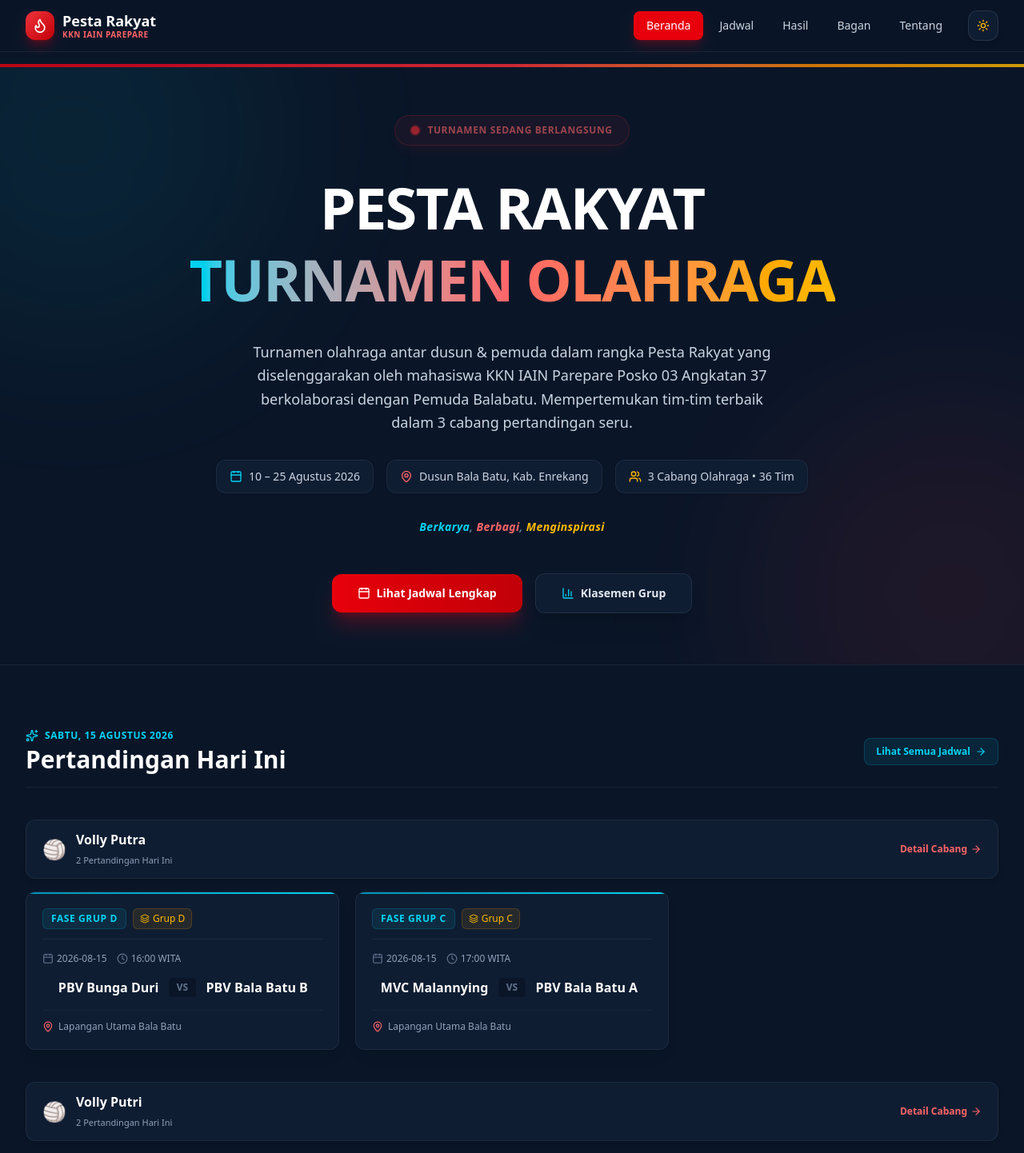
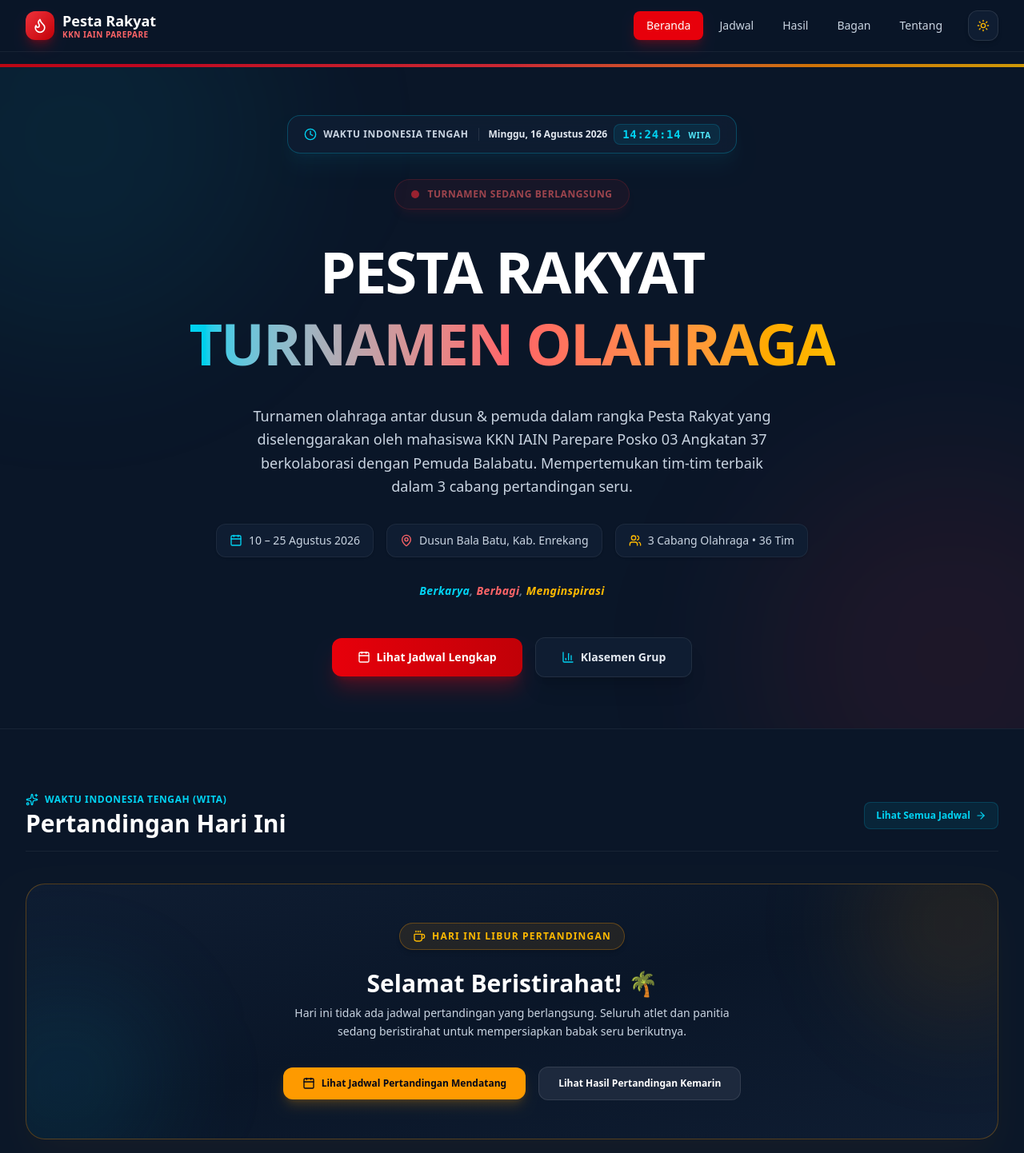
Before and after one commit to Ashif1306/Pestarakyat, a Next.js app: page / in a window 1280 px wide. Shown: the top 1442 px of the page at 80% size. Built offline with nearby package versions, Linux system fonts and the light colour scheme.

Commit message:
Add WITA live digital clock and rest day (libur pertandingan) card on homepage

```diff
--- a/src/app/page.tsx
+++ b/src/app/page.tsx
@@ -1,8 +1,9 @@
 import Link from 'next/link';
-import { Calendar, MapPin, Users, ArrowRight, Flame, Sparkles, Radio } from 'lucide-react';
+import { Calendar, MapPin, Users, ArrowRight, Flame, Sparkles, Radio, Coffee } from 'lucide-react';
 import SportCards from '@/components/SportCards';
 import MatchCard from '@/components/MatchCard';
 import KlasemenModalButton from '@/components/KlasemenModalButton';
+import WitaLiveClock from '@/components/WitaLiveClock';
 import { getEvent, getTodayMatches, getMatches } from '@/lib/data';
 
 export const dynamic = 'force-dynamic';
@@ -15,8 +16,8 @@ export default function HomePage() {
   // 1. Live Matches (Any match currently marked LIVE)
   const liveMatches = allMatches.filter((m) => m.status === 'live');
 
-  // 2. Today's Matches (15 Agustus 2026)
-  const todayMatches = getTodayMatches('2026-08-15');
+  // 2. Today's Matches (Dynamic based on WITA date)
+  const todayMatches = getTodayMatches();
   const todayScheduled = todayMatches.filter((m) => m.status === 'scheduled');
   const todayFinished = todayMatches.filter((m) => m.status === 'finished');
 
@@ -40,6 +41,11 @@ export default function HomePage() {
         <div className="absolute top-0 left-0 right-0 h-1 bg-gradient-to-r from-red-600 via-red-500 to-amber-400 opacity-80" />
 
         <div className="relative max-w-5xl mx-auto text-center space-y-8 z-10 py-16">
+          {/* Live WITA Clock */}
+          <div className="flex justify-center">
+            <WitaLiveClock />
+          </div>
+
           {/* Live Badge */}
           <div className="inline-flex items-center gap-2.5 px-5 py-2.5 rounded-full bg-red-500/10 border border-red-500/30 text-red-400 text-xs font-bold uppercase tracking-wider shadow-lg shadow-red-500/10 animate-glow-pulse">
             <span className="relative flex h-2.5 w-2.5">
@@ -133,13 +139,13 @@ export default function HomePage() {
         </section>
       )}
 
-      {/* SECTION 2: JADWAL HARI INI (AKAN DATANG) */}
+      {/* SECTION 2: JADWAL HARI INI / REST DAY (LIBUR) */}
       <section className="max-w-7xl mx-auto px-4 sm:px-6 lg:px-8 space-y-10">
         <div className="flex flex-wrap items-center justify-between gap-4 pb-4 border-b border-white/[0.06]">
           <div>
             <div className="flex items-center gap-2 text-xs font-bold text-cyan-400 uppercase tracking-wider mb-1">
               <Sparkles className="w-4 h-4" />
-              Sabtu, 15 Agustus 2026
+              WAKTU INDONESIA TENGAH (WITA)
             </div>
             <h2 className="text-2xl sm:text-3xl font-extrabold text-white">Pertandingan Hari Ini</h2>
           </div>
@@ -153,8 +159,39 @@ export default function HomePage() {
         </div>
 
         {todayScheduled.length === 0 ? (
-          <div className="text-center py-10 bg-[#0f1d32] rounded-2xl border border-white/[0.06]">
-            <p className="text-slate-400 text-sm">Semua jadwal pertandingan hari ini sudah selesai atau sedang berlangsung.</p>
+          /* REST DAY (HARI INI LIBUR) CARD */
+          <div className="bg-gradient-to-br from-[#0f1d32] via-[#0a1628] to-[#0f1d32] rounded-3xl border border-amber-500/30 p-8 sm:p-12 text-center space-y-6 shadow-2xl shadow-amber-500/5 relative overflow-hidden">
+            <div className="absolute -right-20 -top-20 w-64 h-64 bg-amber-500/10 rounded-full blur-3xl pointer-events-none" />
+            <div className="absolute -left-20 -bottom-20 w-64 h-64 bg-cyan-500/10 rounded-full blur-3xl pointer-events-none" />
+
+            <div className="inline-flex items-center gap-2 px-4 py-2 rounded-full bg-amber-500/10 border border-amber-500/30 text-amber-400 text-xs font-extrabold uppercase tracking-widest shadow-md">
+              <Coffee className="w-4 h-4" /> HARI INI LIBUR PERTANDINGAN
+            </div>
+
+            <div className="space-y-2 max-w-xl mx-auto">
+              <h3 className="text-2xl sm:text-3xl font-extrabold text-white">
+                Selamat Beristirahat! 🌴
+              </h3>
+              <p className="text-slate-300 text-sm leading-relaxed">
+                Hari ini tidak ada jadwal pertandingan yang berlangsung. Seluruh atlet dan panitia sedang beristirahat untuk mempersiapkan babak seru berikutnya.
+              </p>
+            </div>
+
+            <div className="pt-2 flex flex-wrap items-center justify-center gap-4">
+              <Link
+                href="/jadwal"
+                className="px-6 py-3 rounded-xl bg-amber-500 hover:bg-amber-400 text-slate-950 font-extrabold text-xs flex items-center gap-2 transition-all shadow-lg shadow-amber-500/20 hover:scale-105"
+              >
+                <Calendar className="w-4 h-4" />
+                Lihat Jadwal Pertandingan Mendatang
+              </Link>
+              <Link
+                href="/hasil"
+                className="px-6 py-3 rounded-xl bg-slate-800 hover:bg-slate-700 text-white font-bold text-xs flex items-center gap-2 transition-all border border-white/10"
+              >
+                Lihat Hasil Pertandingan Kemarin
+              </Link>
+            </div>
           </div>
         ) : (
           <div className="space-y-10">
@@ -208,7 +245,7 @@ export default function HomePage() {
               Selesai Hari Ini ({todayFinished.length} Match)
             </h2>
             <Link href="/hasil" className="text-xs text-slate-400 hover:text-white flex items-center gap-1">
-              Lihat Semua Hasil <ArrowRight className="w-3 h-3" />
+              Lihat Semua Hasil <ArrowRight className="w-3.5 h-3.5" />
             </Link>
           </div>
           <div className="grid grid-cols-1 md:grid-cols-2 lg:grid-cols-3 gap-5">
--- /dev/null
+++ b/src/components/WitaLiveClock.tsx
@@ -0,0 +1,62 @@
+'use client';
+
+import { useEffect, useState } from 'react';
+import { Clock } from 'lucide-react';
+
+export default function WitaLiveClock() {
+  const [timeStr, setTimeStr] = useState<string>('');
+  const [dateStr, setDateStr] = useState<string>('');
+
+  useEffect(() => {
+    function updateClock() {
+      const now = new Date();
+
+      // Format WITA time (UTC+8 / Asia/Makassar)
+      const optionsTime: Intl.DateTimeFormatOptions = {
+        timeZone: 'Asia/Makassar',
+        hour: '2-digit',
+        minute: '2-digit',
+        second: '2-digit',
+        hour12: false,
+      };
+
+      const optionsDate: Intl.DateTimeFormatOptions = {
+        timeZone: 'Asia/Makassar',
+        weekday: 'long',
+        day: 'numeric',
+        month: 'long',
+        year: 'numeric',
+      };
+
+      const timeFormatted = new Intl.DateTimeFormat('id-ID', optionsTime).format(now);
+      const dateFormatted = new Intl.DateTimeFormat('id-ID', optionsDate).format(now);
+
+      setTimeStr(timeFormatted.replace(/\./g, ':'));
+      setDateStr(dateFormatted);
+    }
+
+    updateClock();
+    const interval = setInterval(updateClock, 1000);
+    return () => clearInterval(interval);
+  }, []);
+
+  if (!timeStr) return null;
+
+  return (
+    <div className="inline-flex flex-wrap items-center justify-center gap-3 px-5 py-2.5 rounded-2xl bg-[#0f1d32]/90 border border-cyan-500/30 shadow-xl shadow-cyan-500/5 backdrop-blur-md">
+      <div className="flex items-center gap-2 text-cyan-400">
+        <Clock className="w-4 h-4 animate-spin-slow" />
+        <span className="text-xs font-bold uppercase tracking-wider text-slate-300">Waktu Indonesia Tengah</span>
+      </div>
+
+      <div className="h-4 w-px bg-white/10 hidden sm:block" />
+
+      <div className="flex items-center gap-2">
+        <span className="text-xs font-semibold text-slate-200">{dateStr}</span>
+        <span className="text-sm font-extrabold text-cyan-400 tracking-wider font-mono bg-cyan-500/10 px-2.5 py-0.5 rounded-lg border border-cyan-500/20">
+          {timeStr} <span className="text-[10px] text-cyan-300 font-sans">WITA</span>
+        </span>
+      </div>
+    </div>
+  );
+}
--- a/src/lib/data.ts
+++ b/src/lib/data.ts
@@ -258,15 +258,22 @@ export function getFinishedMatchesBySport(sport: string): Match[] {
 }
 
 export function getTodayMatches(targetDate?: string): Match[] {
-  const dateStr = targetDate || '2026-08-15';
+  let dateStr = targetDate;
+  if (!dateStr) {
+    try {
+      const now = new Date();
+      const formatter = new Intl.DateTimeFormat('en-CA', { timeZone: 'Asia/Makassar' }); // returns YYYY-MM-DD
+      dateStr = formatter.format(now);
+    } catch {
+      dateStr = '2026-08-16';
+    }
+  }
+
   const matches = getMatches();
-  const todayList = matches.filter((m) => m.date === dateStr);
-  if (todayList.length === 0) {
-    const live = matches.filter((m) => m.status === 'live');
-    if (live.length > 0) return live;
-    return matches.filter((m) => m.status === 'scheduled').slice(0, 4);
-  }
-  return todayList;
+  const live = matches.filter((m) => m.status === 'live');
+  if (live.length > 0) return live;
+
+  return matches.filter((m) => m.date === dateStr);
 }
 
 export function getStandings(sport: string): Record<string, Standing[]> {
```
